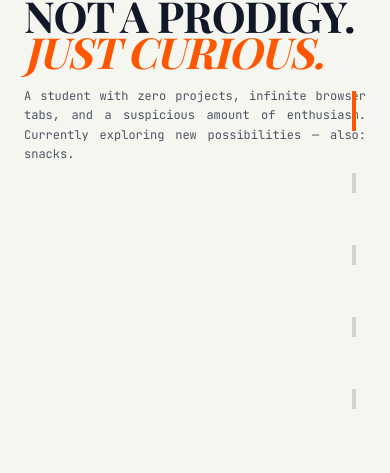
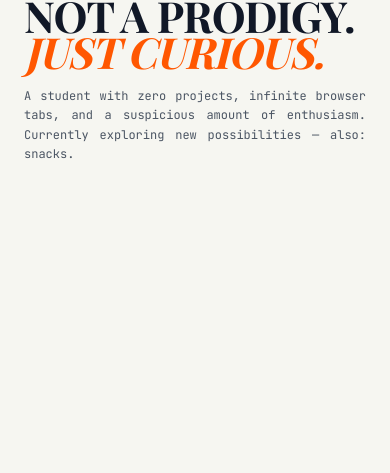
Before and after one commit to miad0-n/miad0-n.github.io, a React (Vite) app: page / in a window 390 px wide. Shown: the part 167-640 px from the top of the page. Built offline with nearby package versions, Linux system fonts and the light colour scheme; a web font is replaced by a local one.

Commit message:
mobile nav bar remove

```diff
--- a/src/components/Navigation.tsx
+++ b/src/components/Navigation.tsx
@@ -70,7 +70,7 @@ interface SidebarProps {
 
 export const Sidebar: React.FC<SidebarProps> = ({ currentSection, onSectionJump }) => {
   return (
-    <aside className="fixed right-6 md:right-12 top-1/2 -translate-y-1/2 z-40 flex flex-col gap-6 items-end pointer-events-none">
+    <aside className="hidden md:flex fixed right-8 md:right-12 top-1/2 -translate-y-1/2 z-40 flex-col gap-6 items-end pointer-events-none">
       {SECTIONS.map((section) => {
         const isActive = currentSection === section.index;
         return (
```
